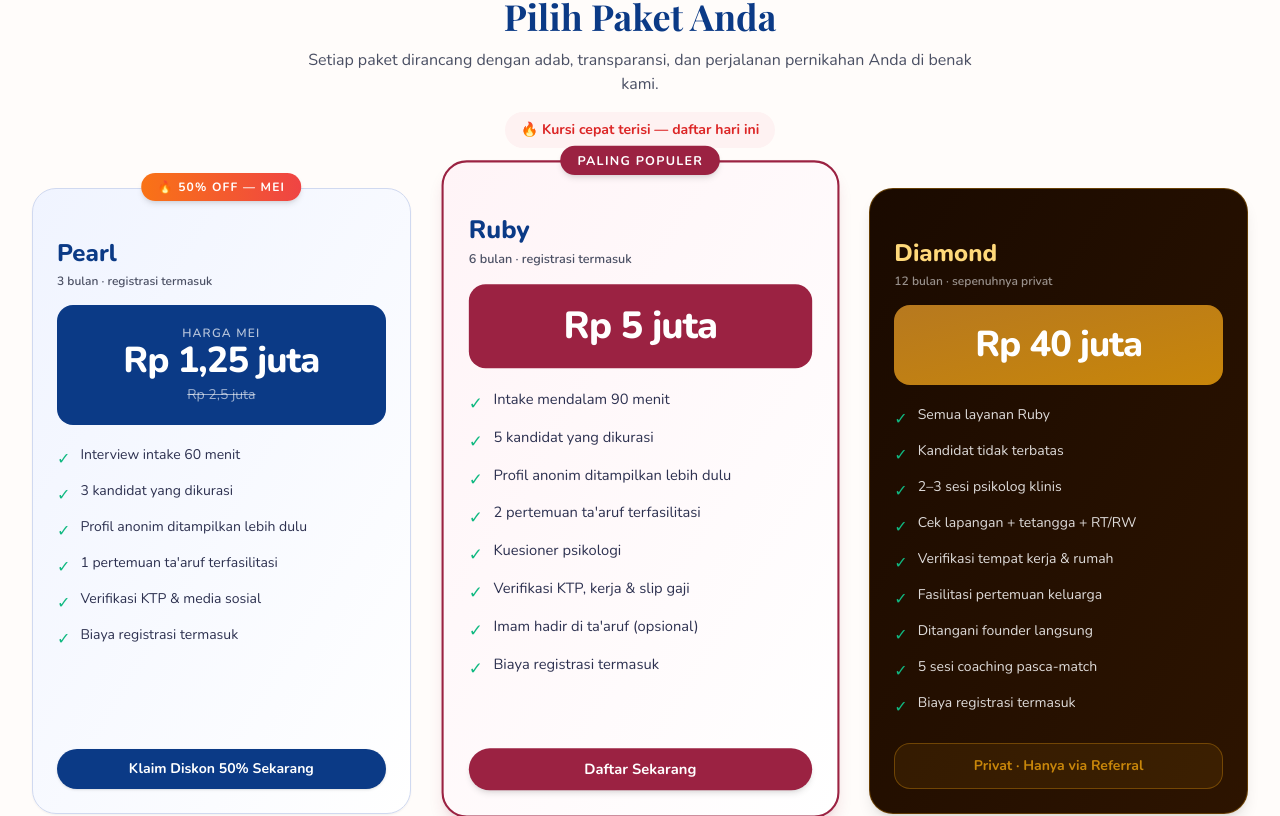
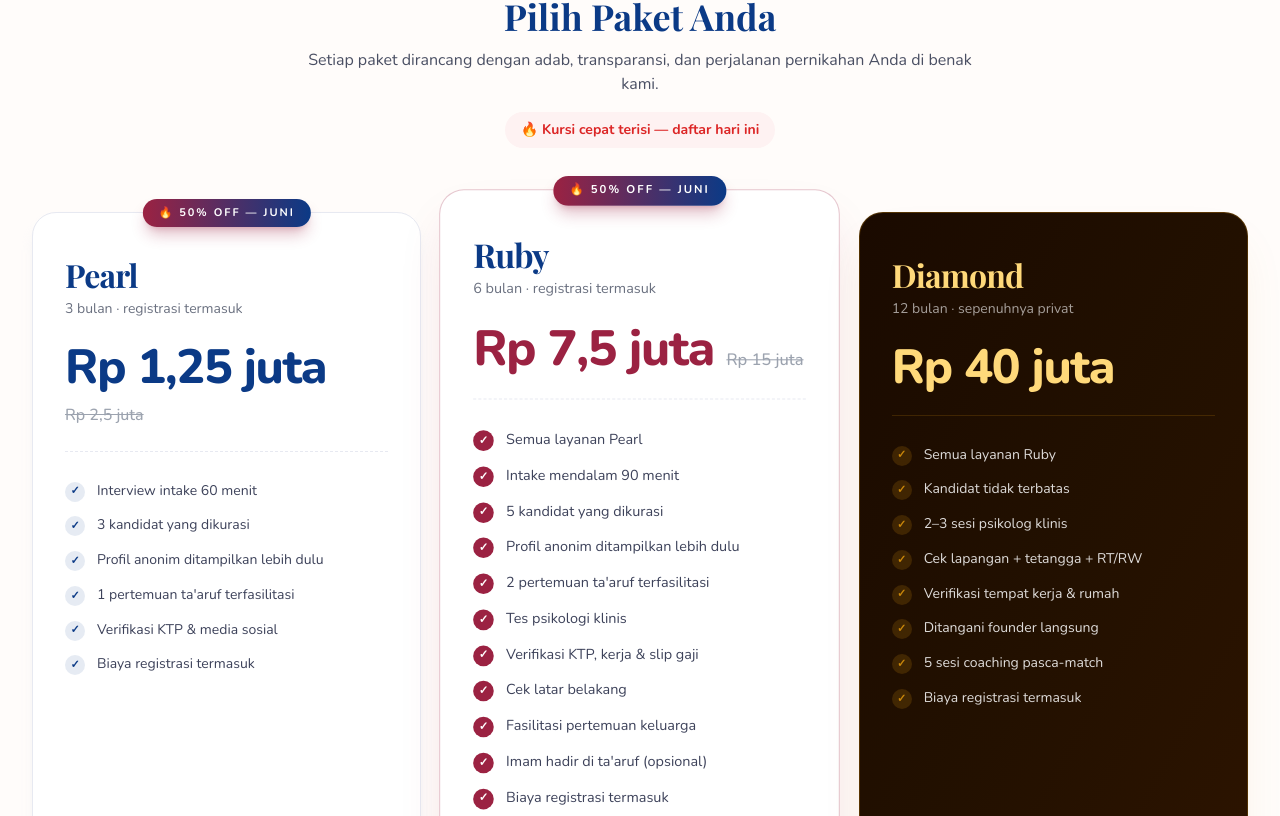
Before and after one commit to Taimoor13003/jodohmu, a Next.js app: page /pricing in a window 1280 px wide. Shown: the part 1024-1840 px from the top of the page. Built offline with nearby package versions, Linux system fonts and the light colour scheme; no server answers; a web font is replaced by a local one.

Commit message:
update pricing page design with refined styling, adjust Ruby package features and discount, fix canonical URL inheritance issue, and extend June promotion

```diff
--- a/src/app/layout.tsx
+++ b/src/app/layout.tsx
@@ -46,9 +46,10 @@ export const metadata: Metadata = {
       follow: true,
     },
   },
-  alternates: {
-    canonical: siteUrl,
-  },
+  // NOTE: Do NOT set a global `alternates.canonical` here. In the App Router,
+  // child pages inherit it, which would point every page's canonical at the
+  // homepage and make Google treat them as duplicates (deindexing them).
+  // Each page sets its own self-referential canonical instead.
   openGraph: {
     type: "website",
     url: siteUrl,
--- a/src/components/pricing/pricing-page.tsx
+++ b/src/components/pricing/pricing-page.tsx
@@ -19,8 +19,8 @@ type PkgConfig = {
 
 const packages: PkgConfig[] = [
   { key: "awal",      featuresCount: 6, discount: true },
-  { key: "serius",    featuresCount: 8, popular: true },
-  { key: "istimewa",  featuresCount: 9, referralOnly: true, dark: true },
+  { key: "serius",    featuresCount: 11, discount: true, popular: true },
+  { key: "istimewa",  featuresCount: 8, referralOnly: true, dark: true },
 ];
 
 const hikmahCount = 3;
@@ -35,17 +35,17 @@ export function PricingPage() {
       {/* ══════════════════════════════════════
           MAY 50% DISCOUNT BANNER — UNMISSABLE
       ══════════════════════════════════════ */}
-      <div className="w-full bg-gradient-to-r from-orange-500 via-red-500 to-rose-600 shadow-lg shadow-red-500/30">
+      <div className="w-full bg-gradient-to-r from-[#9B2242] via-[#7a1d52] to-[#0b3a86] shadow-lg shadow-[#9B2242]/30">
         <div className="container flex flex-col items-center justify-between gap-2 py-2.5 sm:flex-row sm:gap-4">
           <div className="flex items-center gap-2">
-            <span className="hidden shrink-0 rounded-full bg-white/30 px-3 py-1 text-xs font-bold uppercase tracking-widest text-white sm:inline-flex">
+            <span className="hidden shrink-0 rounded-full bg-white/25 px-3 py-1 text-xs font-bold uppercase tracking-widest text-white sm:inline-flex">
               {t("pricingPage.discount.badge")}
             </span>
             <p className="text-center text-xs font-bold leading-snug text-white sm:text-left sm:text-sm sm:font-extrabold">
               {t("pricingPage.discount.headline")}
             </p>
           </div>
-          <Button asChild size="sm" className="shrink-0 rounded-full bg-white px-4 py-1.5 text-xs font-bold text-red-600 shadow-md hover:bg-white/90 sm:px-5 sm:text-sm">
+          <Button asChild size="sm" className="shrink-0 rounded-full bg-white px-4 py-1.5 text-xs font-bold text-[#9B2242] shadow-md hover:bg-white/90 sm:px-5 sm:text-sm">
             <Link href={contactFormHref} target="_blank" rel="noopener noreferrer" onClick={() => analytics.ctaClick('discount_banner', 'pricing')}>
               {t("pricingPage.discount.cta")}
             </Link>
@@ -138,71 +138,101 @@ export function PricingPage() {
           </div>
         </div>
 
-        <div className="grid gap-10 md:grid-cols-3">
+        <div className="grid gap-8 md:gap-6 md:grid-cols-3 md:items-stretch pt-6">
           {packages.map((pkg) => {
             const { popular, discount, referralOnly, dark } = pkg;
+            const showBadge = discount || (popular && !dark);
 
             return (
               <div
                 key={pkg.key}
-                className={`relative flex flex-col rounded-3xl transition-transform duration-200 hover:-translate-y-1 hover:shadow-xl p-5 sm:p-6
-                  ${discount ? "border border-[#d0d9f0] bg-gradient-to-br from-[#f0f4ff] to-white shadow-sm" : ""}
-                  ${popular ? "border-2 border-[#9B2242] bg-gradient-to-br from-[#fff4f7] to-white shadow-lg shadow-[#9B2242]/15 md:-translate-y-3 md:scale-105" : ""}
-                  ${dark ? "border border-[#c8860a]/40 bg-gradient-to-br from-[#1a0a00] to-[#2d1400] shadow-lg" : ""}
-                `}
+                className={`relative flex flex-col rounded-3xl p-7 sm:p-8 transition-all duration-300 ${
+                  dark
+                    ? "bg-gradient-to-br from-[#1a0a00] via-[#221000] to-[#2d1400] border border-[#c8860a]/30 shadow-2xl shadow-[#c8860a]/10 hover:-translate-y-1"
+                    : popular
+                      ? "bg-white border border-[#9B2242]/25 shadow-2xl shadow-[#9B2242]/15 md:-translate-y-3 md:scale-[1.03] hover:md:-translate-y-4"
+                      : "bg-white border border-[#e7e9f1] shadow-lg shadow-slate-200/40 hover:-translate-y-1 hover:shadow-xl"
+                }`}
               >
                 {/* Top badge */}
-                {popular && (
-                  <div className="absolute -top-4 left-1/2 -translate-x-1/2 z-10">
-                    <span className="inline-flex items-center rounded-full bg-[#9B2242] px-4 py-1.5 text-xs font-bold uppercase tracking-widest text-white shadow-md">
-                      {t("pricingPage.packages.popular")}
-                    </span>
-                  </div>
-                )}
-                {discount && (
-                  <div className="absolute -top-4 left-1/2 -translate-x-1/2 z-10">
-                    <span className="inline-flex items-center gap-1.5 rounded-full bg-gradient-to-r from-orange-500 to-red-500 px-4 py-1.5 text-xs font-bold uppercase tracking-widest text-white shadow-md">
-                      🔥 50% OFF — Mei
+                {showBadge && (
+                  <div className="absolute -top-3.5 left-1/2 -translate-x-1/2 z-10">
+                    <span
+                      className={`inline-flex items-center gap-1.5 rounded-full px-4 py-1.5 text-[11px] font-bold uppercase tracking-[0.18em] text-white shadow-lg ${
+                        discount
+                          ? "bg-gradient-to-r from-[#9B2242] to-[#0b3a86] shadow-[#9B2242]/30"
+                          : "bg-[#9B2242] shadow-[#9B2242]/30"
+                      }`}
+                    >
+                      {discount ? "🔥 50% OFF — Juni" : t("pricingPage.packages.popular")}
                     </span>
                   </div>
                 )}
 
                 {/* Name + duration */}
-                <div className="mb-4 mt-6">
-                  <h3 className={`text-2xl font-extrabold ${dark ? "text-[#ffd97a]" : "text-[#0b3a86]"}`}>
+                <div className="mt-3 mb-6">
+                  <h3
+                    className={`font-serif text-3xl font-bold tracking-tight sm:text-[2rem] ${
+                      dark ? "text-[#ffd97a]" : "text-[#0b3a86]"
+                    }`}
+                  >
                     {t(`pricingPage.packages.items.${pkg.key}.name`)}
                   </h3>
-                  <p className={`mt-1 text-xs font-semibold ${dark ? "text-white/55" : "text-[#4a4f63]"}`}>
+                  <p className={`mt-1.5 text-sm ${dark ? "text-white/60" : "text-[#6b7180]"}`}>
                     {t(`pricingPage.packages.items.${pkg.key}.duration`)}
                   </p>
                 </div>
 
-                {/* Price block */}
-                <div className={`rounded-2xl mb-5 px-4 py-5 text-center
-                  ${popular ? "bg-[#9B2242]" : dark ? "bg-gradient-to-br from-[#b7791f] to-[#c8860a]" : "bg-[#0b3a86]"}`}>
+                {/* Price */}
+                <div
+                  className={`mb-7 pb-6 border-b ${
+                    dark ? "border-[#c8860a]/20" : "border-dashed border-[#e7e9f1]"
+                  }`}
+                >
                   {discount ? (
-                    <>
-                      <p className="text-xs font-semibold uppercase tracking-widest text-white/70">Harga Mei</p>
-                      <p className="text-3xl font-extrabold tracking-tight text-white sm:text-4xl">
+                    <div className="flex items-baseline gap-3 flex-wrap">
+                      <span
+                        className={`text-[2.75rem] font-extrabold leading-none tracking-tight sm:text-5xl ${
+                          dark ? "text-[#ffd97a]" : popular ? "text-[#9B2242]" : "text-[#0b3a86]"
+                        }`}
+                      >
                         {t(`pricingPage.packages.items.${pkg.key}.discountedPrice`)}
-                      </p>
-                      <p className="mt-1 text-sm text-white/60 line-through">
+                      </span>
+                      <span
+                        className={`text-base font-medium line-through ${
+                          dark ? "text-white/40" : "text-[#9ca3af]"
+                        }`}
+                      >
                         {t(`pricingPage.packages.items.${pkg.key}.price`)}
-                      </p>
-                    </>
+                      </span>
+                    </div>
                   ) : (
-                    <p className="text-3xl font-extrabold tracking-tight text-white sm:text-4xl">
+                    <span
+                      className={`text-[2.75rem] font-extrabold leading-none tracking-tight sm:text-5xl ${
+                        dark ? "text-[#ffd97a]" : "text-[#0b3a86]"
+                      }`}
+                    >
                       {t(`pricingPage.packages.items.${pkg.key}.price`)}
-                    </p>
+                    </span>
                   )}
                 </div>
 
                 {/* Features */}
-                <ul className="flex-1 space-y-2.5 mb-6">
+                <ul className="flex-1 space-y-3 mb-7">
                   {Array.from({ length: pkg.featuresCount }, (_, i) => (
-                    <li key={i} className="flex items-start gap-2.5">
-                      <span className="mt-0.5 shrink-0 text-emerald-500">✓</span>
-                      <span className={`text-sm leading-snug ${dark ? "text-white/85" : "text-[#2d3150]"}`}>
+                    <li key={i} className="flex items-start gap-3">
+                      <span
+                        className={`mt-0.5 inline-flex h-5 w-5 shrink-0 items-center justify-center rounded-full text-[11px] font-bold ${
+                          dark
+                            ? "bg-[#c8860a]/20 text-[#c8860a]"
+                            : popular
+                              ? "bg-[#9B2242] text-white"
+                              : "bg-[#0b3a86]/10 text-[#0b3a86]"
+                        }`}
+                      >
+                        ✓
+                      </span>
+                      <span className={`text-sm leading-relaxed ${dark ? "text-white/85" : "text-[#3d425a]"}`}>
                         {t(`pricingPage.packages.items.${pkg.key}.features.${i}`)}
                       </span>
                     </li>
@@ -211,7 +241,7 @@ export function PricingPage() {
 
                 {/* CTA or Referral-only label */}
                 {referralOnly ? (
-                  <div className="rounded-2xl border border-[#c8860a]/40 bg-[#c8860a]/10 px-4 py-3 text-center">
+                  <div className="rounded-2xl border border-[#c8860a]/40 bg-[#c8860a]/10 px-4 py-3.5 text-center">
                     <p className="text-sm font-bold text-[#c8860a]">
                       {t(`pricingPage.packages.items.${pkg.key}.referralOnly`)}
                     </p>
@@ -219,11 +249,18 @@ export function PricingPage() {
                 ) : (
                   <Button
                     asChild
-                    className={`w-full rounded-full py-5 font-bold text-sm
-                      ${popular ? "bg-[#9B2242] text-white shadow-md hover:bg-[#8a1e3b]" : "bg-[#0b3a86] text-white hover:bg-[#0a357a]"}
-                    `}
+                    className={`w-full rounded-full py-6 font-bold text-sm shadow-md transition-transform hover:scale-[1.02] ${
+                      popular
+                        ? "bg-[#9B2242] text-white shadow-[#9B2242]/25 hover:bg-[#8a1e3b]"
+                        : "bg-[#0b3a86] text-white shadow-[#0b3a86]/20 hover:bg-[#0a357a]"
+                    }`}
                   >
-                    <Link href={contactFormHref} target="_blank" rel="noopener noreferrer" onClick={() => analytics.ctaClick(`package_${pkg.key}`, 'pricing')}>
+                    <Link
+                      href={contactFormHref}
+                      target="_blank"
+                      rel="noopener noreferrer"
+                      onClick={() => analytics.ctaClick(`package_${pkg.key}`, 'pricing')}
+                    >
                       {discount ? t("pricingPage.discount.cta") : t("pricingPage.cta.button")}
                     </Link>
                   </Button>
```
Also changed, not shown: src/app/careers/page.tsx (+13 -1 lines), src/app/contact/layout.tsx (added, +25 -0 lines), src/locales/en.json, src/locales/id.json.
